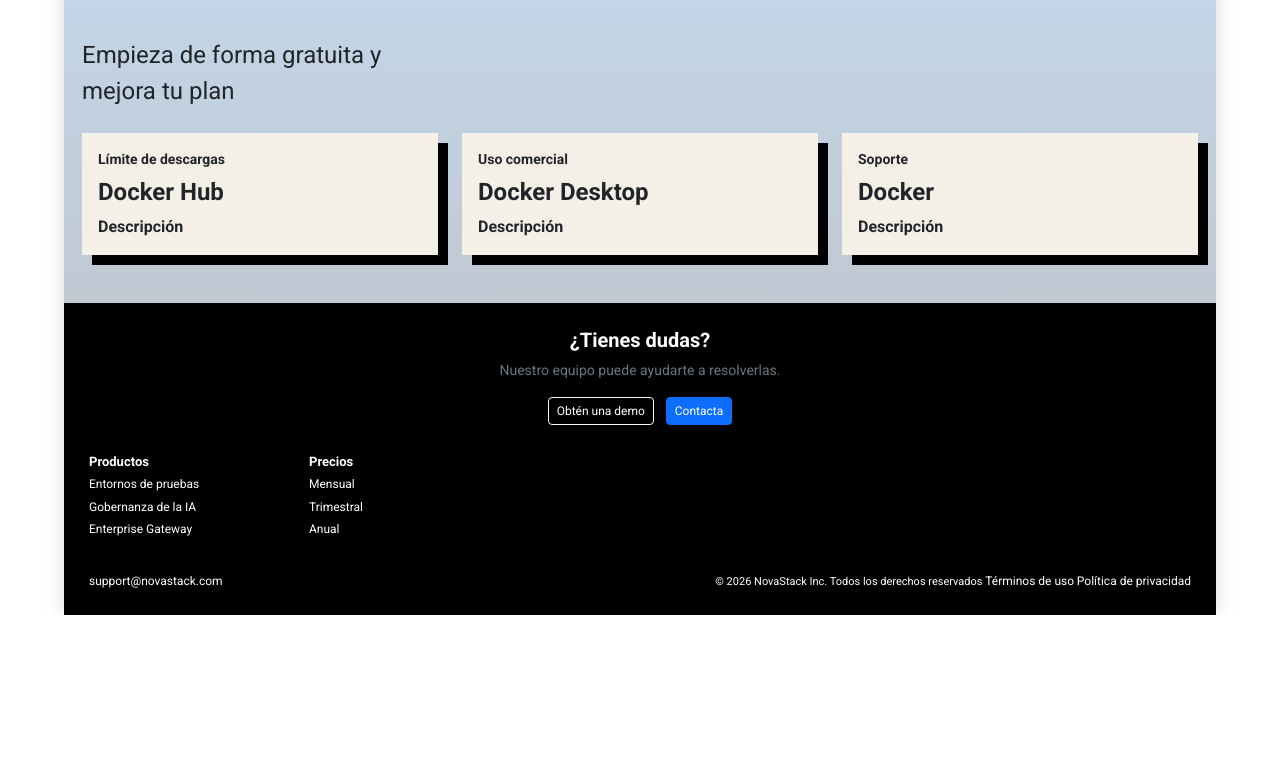
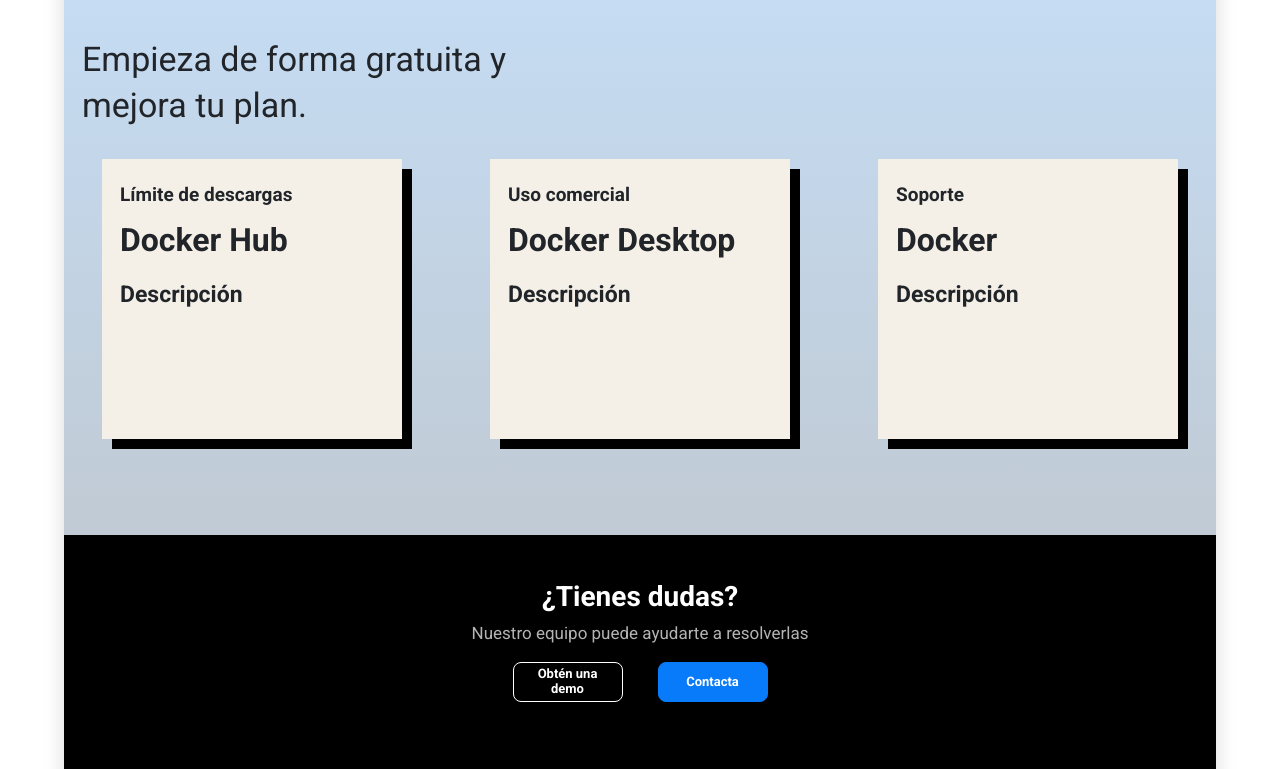
Before and after one commit to RSChao/docker, a plain HTML site: page html/prices.html in a window 1280 px wide. Shown: the part 1021-1790 px from the top of the page. Before the commit the page ends 1636 px from the top, so only its background shows below. Drawn offline with nearby package versions, Linux system fonts and the light colour scheme.

Commit message:
Add files via upload

```diff
--- a/html/prices.html
+++ b/html/prices.html
@@ -24,7 +24,7 @@
 			<header class="header header-precios">
 				<nav>
 					<a href="../index.html">Inicio</a>
-					<a href="projects.html">Productos</a>
+					<a href="productos.html">Productos</a>
 					<a href="prices.html">Precios</a>
 					<a href="support.html">Contacto</a>
 				</nav>
@@ -32,12 +32,12 @@
 				<h1 class="mt-5 pt-3 col-8 col-md-5">Conoce nuestros planes</h1>
 			</header>
 
-			<section class="container my-5">
-				<div class="row row-cols-1 row-cols-md-3 g-4">
+			<section class="container my-5 planes">
+				<div class="row row-cols-1 row-cols-md-3 g-5 justify-content-center">
 
 					<!-- MENSUAL -->
 					<div class="col">
-						<div class="card h-100 bg-black text-white rounded-4 plan">
+						<div class="card bg-black text-white rounded-4 plan">
 							<div class="card-body">
 								<h2 class="h4 fw-bold">Mensual</h2>
 								<p class="h5 fw-bold text-center">26€</p>
@@ -60,7 +60,7 @@
 
 					<!-- TRIMESTRAL -->
 					<div class="col">
-						<div class="card h-100 bg-black text-white rounded-4 plan">
+						<div class="card bg-black text-white rounded-4 plan">
 							<div class="card-body">
 								<h2 class="h4 fw-bold">Trimestral</h2>
 								<p class="h5 fw-bold text-center">61€</p>
@@ -83,7 +83,7 @@
 
 					<!-- ANUAL -->
 					<div class="col">
-						<div class="card h-100 bg-black text-white rounded-4 plan">
+						<div class="card bg-black text-white rounded-4 plan">
 							<div class="card-body">
 								<h2 class="h4 fw-bold">Anual</h2>
 								<p class="h5 fw-bold text-center">235€</p>
@@ -103,38 +103,38 @@
 				</div>
 			</section>
 
-			<section class="container my-5">
+			<section class="container my-5 tarjetas-resumen pb-5">
 
-				<p class="fs-4 col-8 col-md-4 mb-4">Empieza de forma gratuita y mejora tu plan</p>
+				<p class="titulo-resumen">Empieza de forma gratuita y mejora tu plan.</p>
 
-				<div class="row row-cols-1 row-cols-md-3 g-4">
+				<div class="row justify-content-center g-5">
 
-					<div class="col">
-						<div class="card h-100 tarjeta-crema sombra-negra rounded-0 border-0">
+					<div class="col-12 col-md-4">
+						<div class="card tarjeta-crema sombra-negra rounded-0 border-0">
 							<div class="card-body">
-								<p class="small fw-bold mb-2">Límite de descargas</p>
-								<h3 class="h4 fw-bold">Docker Hub</h3>
-								<p class="fw-bold mb-0">Descripción</p>
+								<p class="fw-bold">Límite de descargas</p>
+								<h3 class="fw-bold">Docker Hub</h3>
+								<p class="fw-bold">Descripción</p>
 							</div>
 						</div>
 					</div>
 
-					<div class="col">
-						<div class="card h-100 tarjeta-crema sombra-negra rounded-0 border-0">
+					<div class="col-12 col-md-4">
+						<div class="card tarjeta-crema sombra-negra rounded-0 border-0">
 							<div class="card-body">
-								<p class="small fw-bold mb-2">Uso comercial</p>
-								<h3 class="h4 fw-bold">Docker Desktop</h3>
-								<p class="fw-bold mb-0">Descripción</p>
+								<p class="fw-bold">Uso comercial</p>
+								<h3 class="fw-bold">Docker Desktop</h3>
+								<p class="fw-bold">Descripción</p>
 							</div>
 						</div>
 					</div>
 
-					<div class="col">
-						<div class="card h-100 tarjeta-crema sombra-negra rounded-0 border-0">
+					<div class="col-12 col-md-4">
+						<div class="card tarjeta-crema sombra-negra rounded-0 border-0">
 							<div class="card-body">
-								<p class="small fw-bold mb-2">Soporte</p>
-								<h3 class="h4 fw-bold">Docker</h3>
-								<p class="fw-bold mb-0">Descripción</p>
+								<p class="fw-bold">Soporte</p>
+								<h3 class="fw-bold">Docker</h3>
+								<p class="fw-bold">Descripción</p>
 							</div>
 						</div>
 					</div>
@@ -142,44 +142,53 @@
 				</div>
 			</section>
 
+		<!-- SECCIÓN DE CONTACTO -->
+			<section class="seccion-contacto">
+				<h2>¿Tienes dudas?</h2>
+				<p>Nuestro equipo puede ayudarte a resolverlas</p>
 
+				<div class="botones-contacto">
+					<a href="support.html" class="boton-demo">Obtén una demo</a>
+					<a href="support.html" class="boton-contacta">Contacta</a>
+				</div>
+			</section>
+
+			<!-- FOOTER -->
 			<footer class="footer">
 
-				<!-- BLOQUE DUDAS -->
-				<div class="w-100 text-center mb-4">
-					<h2 class="h5 fw-bold">¿Tienes dudas?</h2>
-					<p class="small text-secondary mb-3">Nuestro equipo puede ayudarte a resolverlas.</p>
-					<a href="support.html" class="btn btn-outline-light btn-sm me-2">Obtén una demo</a>
-					<a href="support.html" class="btn btn-primary btn-sm">Contacta</a>
-				</div>
-
+				<!-- COLUMNA PRODUCTOS -->
 				<nav>
 					<ul>
 						<li><b>Productos</b></li>
-						<li><a href="productos.html">Entornos de pruebas</a></li>
-						<li><a href="productos.html">Gobernanza de la IA</a></li>
-						<li><a href="productos.html">Enterprise Gateway</a></li>
+						<li><a href="html/productos.html">Entornos de pruebas</a></li>
+						<li><a href="html/productos.html">Gobernanza de la IA</a></li>
+						<li><a href="html/productos.html">Enterprise Gateway</a></li>
 					</ul>
 				</nav>
 
+
+				<!-- COLUMNA PRECIOS -->
 				<nav>
 					<ul>
 						<li><b>Precios</b></li>
-						<li><a href="prices.html">Mensual</a></li>
-						<li><a href="prices.html">Trimestral</a></li>
-						<li><a href="prices.html">Anual</a></li>
+						<li><a href="html/prices.html">Mensual</a></li>
+						<li><a href="html/prices.html">Trimestral</a></li>
+						<li><a href="html/prices.html">Anual</a></li>
 					</ul>
 				</nav>
 
+
 				<!-- PARTE INFERIOR DEL FOOTER -->
-				<div class="footer-bottom flex-column flex-md-row gap-2">
+				<div class="footer-bottom">
 
-					<a href="mailto:support@novastack.com">support@novastack.com</a>
+					<a href="mailto:support@novastack.com">
+						support@novastack.com
+					</a>
 
 					<p>
 						&copy; 2026 NovaStack Inc. Todos los derechos reservados
-						<a href="ToS.html">Términos de uso</a>
-						<a href="PP.html">Política de privacidad</a>
+						<a href="html/ToS.html">Términos de uso</a>
+						<a href="html/PP.html">Política de privacidad</a>
 					</p>
 
 				</div>
```
Also changed, not shown: html/productos.html (+46 -12 lines).
